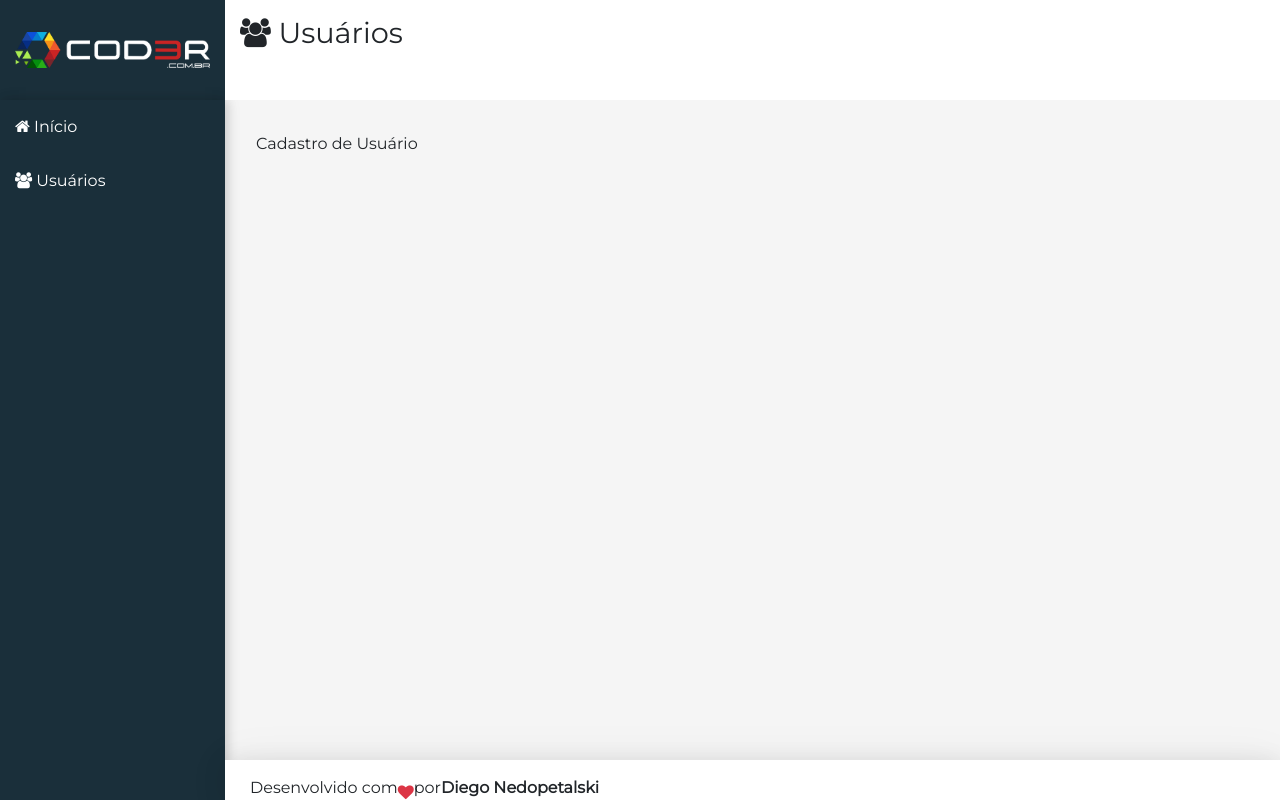
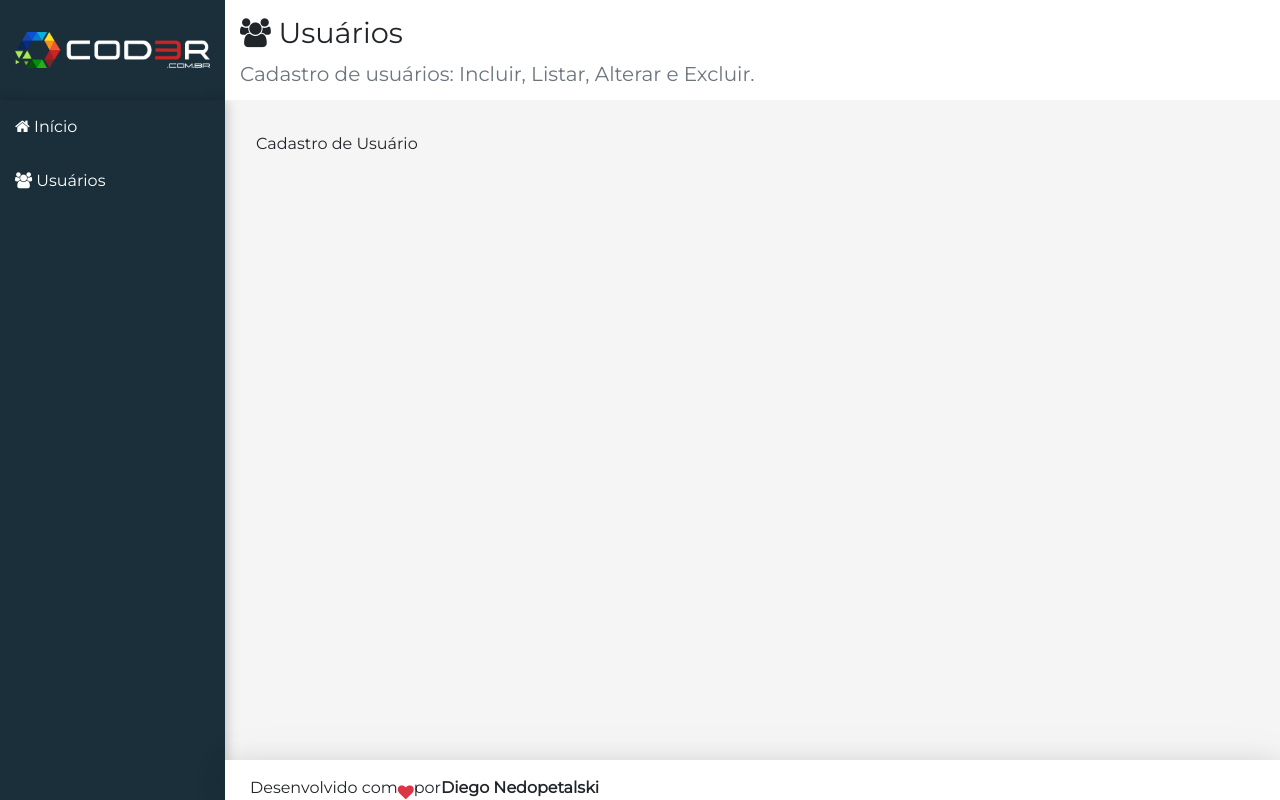
Before and after one commit to DiegoNedopetalski/projetoCadastroUsuario, a React (Create React App) app in the folder frontend/: page /users in a window 1280 px wide. Built offline with nearby package versions, Linux system fonts and the light colour scheme.

Commit message:
edit usercrud

```diff
--- a/frontend/package.json
+++ b/frontend/package.json
@@ -9,10 +9,10 @@
     "axios": "0.18.0",
     "bootstrap": "4.1.1",
     "font-awesome": "4.7.0",
-    "react-router": "4.2.0",
-    "react-router-dom": "4.2.2",
     "react": "^18.2.0",
     "react-dom": "^18.2.0",
+    "react-router": "4.2.0",
+    "react-router-dom": "^6.4.4",
     "react-scripts": "5.0.1",
     "web-vitals": "^2.1.4"
   },
--- a/frontend/src/components/user/UserCrud.jsx
+++ b/frontend/src/components/user/UserCrud.jsx
@@ -4,7 +4,7 @@ import Main from "../templates/Main";
 const headerProps = {
     icon: 'users',
     title: 'Usuários',
-    subititle: 'Cadastro de usuários: Incluir, Listar, Alterar e Excluir.'
+    subtitle: 'Cadastro de usuários: Incluir, Listar, Alterar e Excluir.'
 }
 
 export default class UserCrud extends Component {
```
Also changed, not shown: 1 other file (tests, documents, lock files or other folders).
